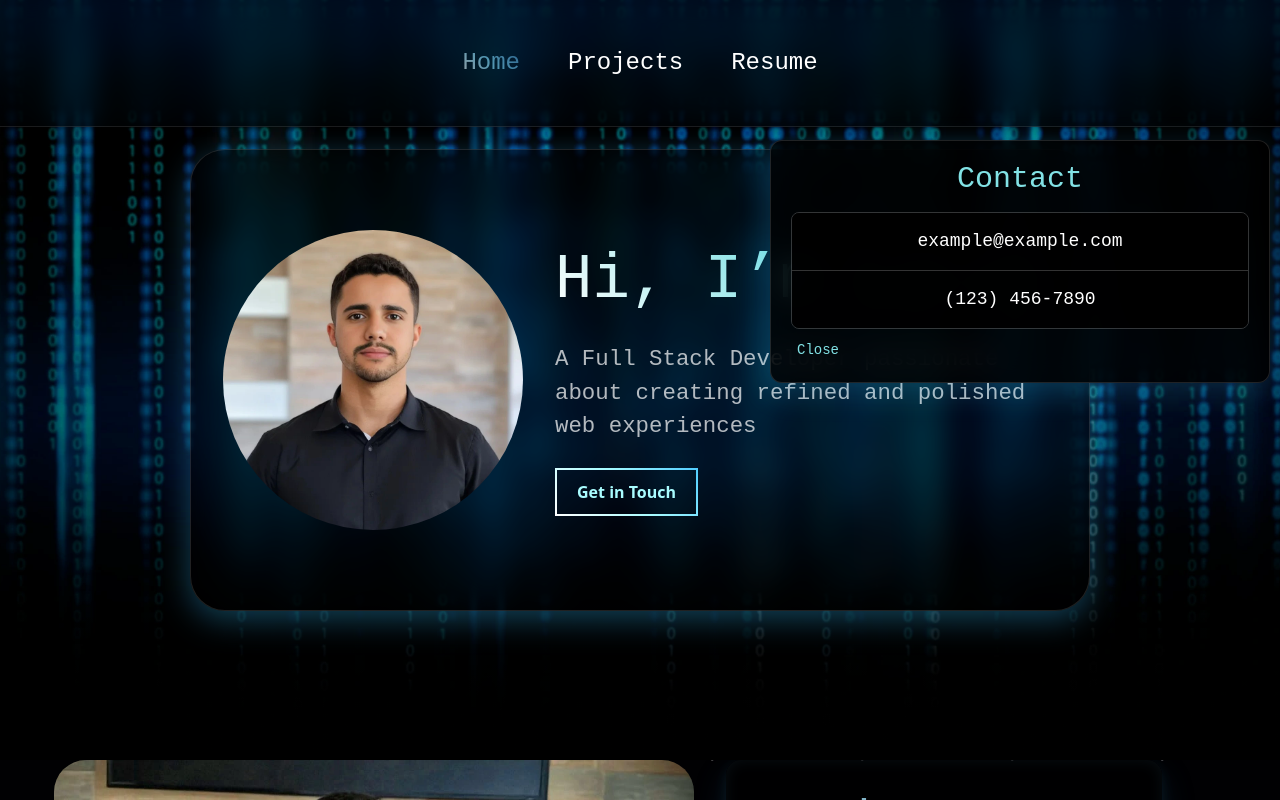
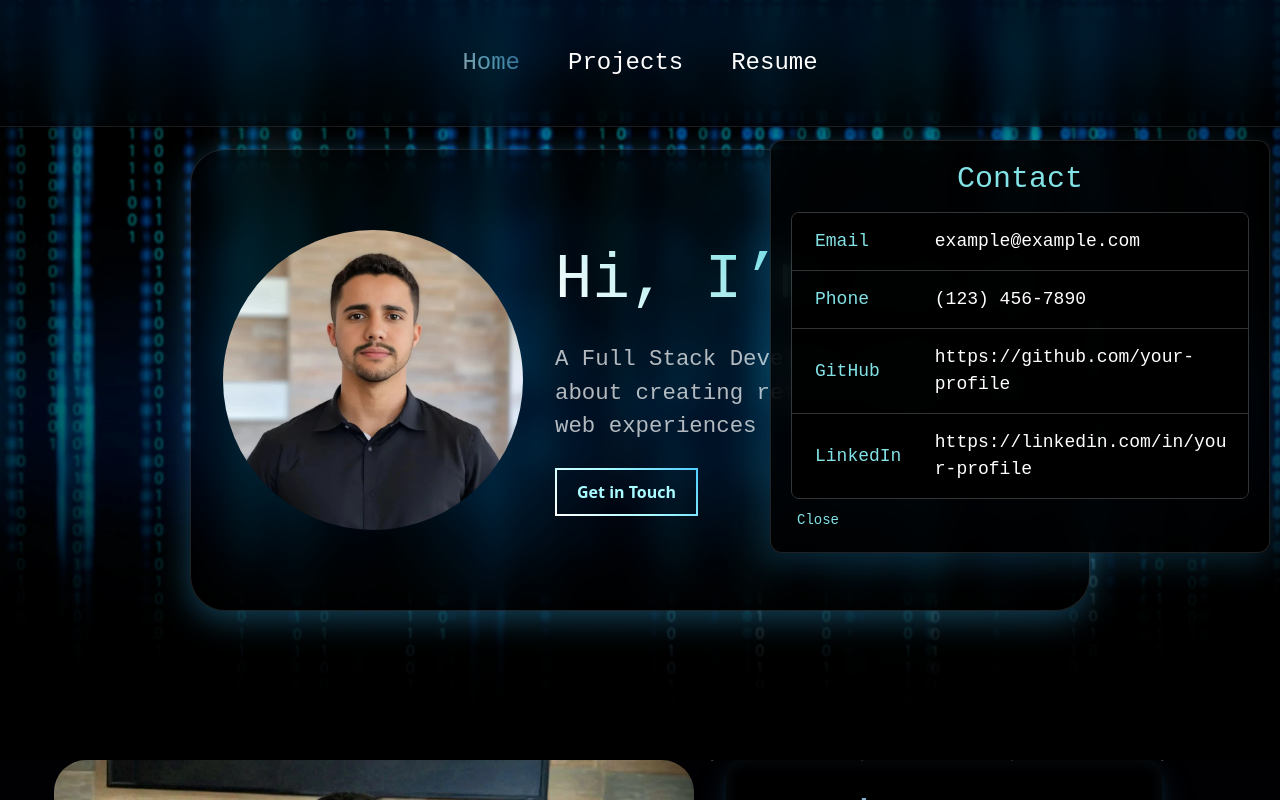
Before and after one commit to LucasRgo/portfolio, a React (Vite) app: page / in a window 1280 px wide. Both pictures are taken after a click on the button "Contact me here". Shown: the top 800 px of the page. Built offline with nearby package versions, Linux system fonts and the light colour scheme.

Commit message:
Thu, Dec 26, 2024, 3:04 PM -03:00

```diff
--- a/src/components/contactButton.css
+++ b/src/components/contactButton.css
@@ -47,6 +47,8 @@
     text-align: center;
 }
 
+
+
 .contact-table {
     display: flex;
     flex-direction: column;
@@ -56,11 +58,12 @@
 }
 
 .contact-row {
+    display: flex;
+    align-items: center;
     padding: 15px;
     font-family: monospace;
     color: white;
     font-size: 18px;
-    text-align: center;
     background: rgba(0, 0, 0, 0.9);
     border-bottom: 1px solid rgba(255, 255, 255, 0.2);
     cursor: pointer;
@@ -76,12 +79,48 @@
     transform: scale(1.02);
 }
 
+.contact-label {
+    width: 30%;
+    color: #82e2e5;
+    text-align: left;
+    font-size: 18px;
+    display: flex;
+    align-items: center;
+    gap: 8px;
+}
+
+.contact-value {
+    width: 70%;
+    text-align: left;
+    overflow-wrap: break-word;
+}
+
 .contact-row.copied {
     background: rgba(130, 226, 229, 0.3);
     color: #82e2e5;
     font-weight: bold;
     transform: scale(1.05);
 }
+
+/* Icons */
+.contact-label i {
+    font-size: 20px;
+}
+
+/* Additional Styling for Online Profiles */
+.contact-row a {
+    text-decoration: none;
+    color: inherit;
+    transition: color 0.3s ease;
+}
+
+.contact-row a:hover {
+    color: #82e2e5;
+}
+
+
+
+
 
 .close-button {
     background: transparent;
--- a/src/components/contactButton.jsx
+++ b/src/components/contactButton.jsx
@@ -40,21 +40,61 @@ const ContactButton = () => {
                     Contact me here
                 </button>
             )}
+
             {isCardOpen && (
                 <div className="contact-card" ref={cardRef}>
                     <h3>Contact</h3>
                     <div className="contact-table">
+                        {/* Email */}
                         <div
                             className={`contact-row ${copiedItem === 'email' ? 'copied' : ''}`}
                             onClick={() => handleCopy('example@example.com', 'email')}
                         >
-                            {copiedItem === 'email' ? 'Copied!' : 'example@example.com'}
+                            <span className="contact-label">
+                                <i className="fas fa-envelope"></i> Email
+                            </span>
+                            <span className="contact-value">
+                                {copiedItem === 'email' ? 'Copied!' : 'example@example.com'}
+                            </span>
                         </div>
+
+                        {/* Phone */}
                         <div
                             className={`contact-row ${copiedItem === 'phone' ? 'copied' : ''}`}
                             onClick={() => handleCopy('(123) 456-7890', 'phone')}
                         >
-                            {copiedItem === 'phone' ? 'Copied!' : '(123) 456-7890'}
+                            <span className="contact-label">
+                                <i className="fas fa-phone"></i> Phone
+                            </span>
+                            <span className="contact-value">
+                                {copiedItem === 'phone' ? 'Copied!' : '(123) 456-7890'}
+                            </span>
+                        </div>
+
+                        {/* GitHub */}
+                        <div
+                            className="contact-row"
+                            onClick={() => window.open('https://github.com/your-profile', '_blank')}
+                        >
+                            <span className="contact-label">
+                                <i className="fab fa-github"></i> GitHub
+                            </span>
+                            <span className="contact-value">
+                                https://github.com/your-profile
+                            </span>
+                        </div>
+
+                        {/* LinkedIn */}
+                        <div
+                            className="contact-row"
+                            onClick={() => window.open('https://linkedin.com/in/your-profile', '_blank')}
+                        >
+                            <span className="contact-label">
+                                <i className="fab fa-linkedin"></i> LinkedIn
+                            </span>
+                            <span className="contact-value">
+                                https://linkedin.com/in/your-profile
+                            </span>
                         </div>
                     </div>
                     <button className="close-button" onClick={handleToggleCard}>
@@ -62,6 +102,8 @@ const ContactButton = () => {
                     </button>
                 </div>
             )}
+
+
         </>
     );
 };
```
